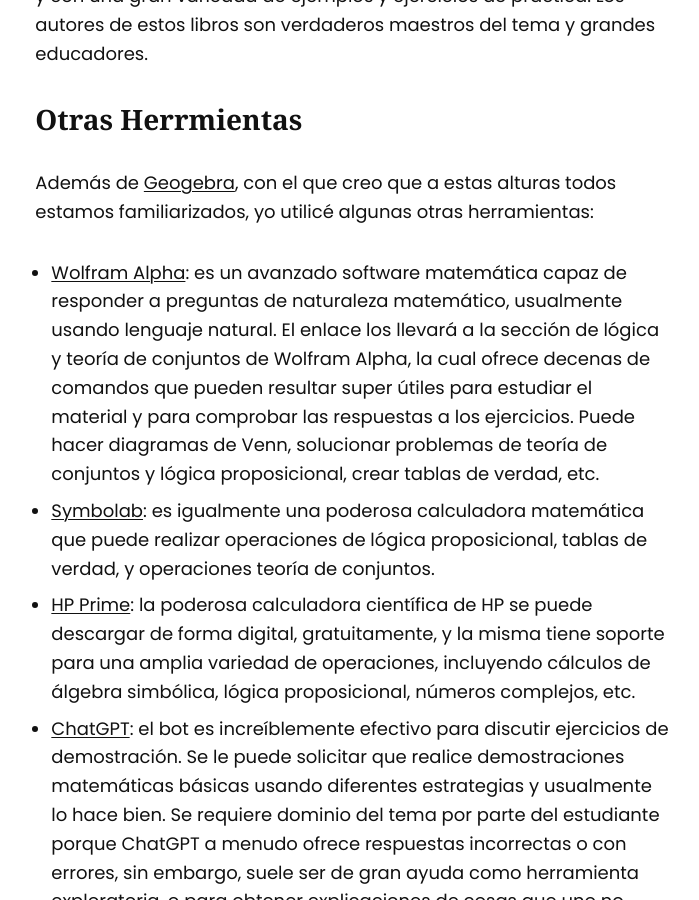
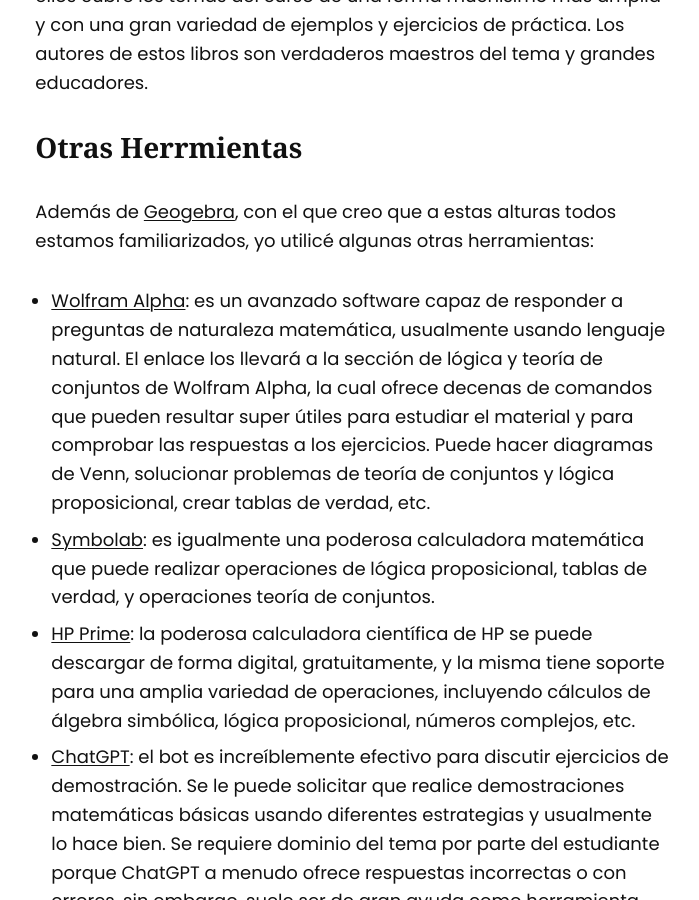
Before and after one commit to asoesem/asoesem.github.io, a Jekyll site: the page built from _posts/2023-12-23-logica-y-teoria-de-conjuntos-rev.md, in a window 1280 px wide and 900 px high, scrolled down 13338 px. Shown: the whole window, without its empty margins (454-1153 px from the left). Built offline with Jekyll 4.4.1, drawn with Linux system fonts in a browser that asks for light colours; some of the changed text lies outside the part shown.

Commit message:
Correcciones menores de la entrada de logica y teoria de conjuntos

```diff
--- a/_posts/2023-12-23-logica-y-teoria-de-conjuntos-rev.md
+++ b/_posts/2023-12-23-logica-y-teoria-de-conjuntos-rev.md
@@ -216,7 +216,7 @@
 
 Además de [Geogebra][42], con el que creo que a estas alturas todos estamos familiarizados, yo utilicé algunas otras herramientas:
 
-* [Wolfram Alpha][46]: es un avanzado software matemática capaz de responder a preguntas de naturaleza matemático, usualmente usando lenguaje natural. El enlace los llevará a la sección de lógica y teoría de conjuntos de Wolfram Alpha, la cual ofrece decenas de comandos que pueden resultar super útiles para estudiar el material y para comprobar las respuestas a los ejercicios. Puede hacer diagramas de Venn, solucionar problemas de teoría de conjuntos y lógica proposicional, crear tablas de verdad, etc.
+* [Wolfram Alpha][46]: es un avanzado software capaz de responder a preguntas de naturaleza matemática, usualmente usando lenguaje natural. El enlace los llevará a la sección de lógica y teoría de conjuntos de Wolfram Alpha, la cual ofrece decenas de comandos que pueden resultar super útiles para estudiar el material y para comprobar las respuestas a los ejercicios. Puede hacer diagramas de Venn, solucionar problemas de teoría de conjuntos y lógica proposicional, crear tablas de verdad, etc.
 * [Symbolab][47]: es igualmente una poderosa calculadora matemática que puede realizar operaciones de lógica proposicional, tablas de verdad, y operaciones teoría de conjuntos.
 * [HP Prime][44]: la poderosa calculadora científica de HP se puede descargar de forma digital, gratuitamente, y la misma tiene soporte para una amplia variedad de operaciones, incluyendo cálculos de álgebra simbólica, lógica proposicional, números complejos, etc.
 * [ChatGPT][45]: el bot es increíblemente efectivo para discutir ejercicios de demostración. Se le puede solicitar que realice demostraciones matemáticas básicas usando diferentes estrategias y usualmente lo hace bien. Se requiere dominio del tema por parte del estudiante porque ChatGPT a menudo ofrece respuestas incorrectas o con errores, sin embargo, suele ser de gran ayuda como herramienta exploratoria, o para obtener explicaciones de cosas que uno no entiende bien. ChatGPT entiende $$\LaTeX$$, entonces es posible expresar las preguntas usando ese formato. Para los que tengan la versión de pago, se puede combinar con el plugin de Wolfram Alpha para obtener respuestas incluso más avanzadas.
```
Also changed, not shown: other parts of _posts/2023-12-23-logica-y-teoria-de-conjuntos-rev.md (+2 -2 lines).
